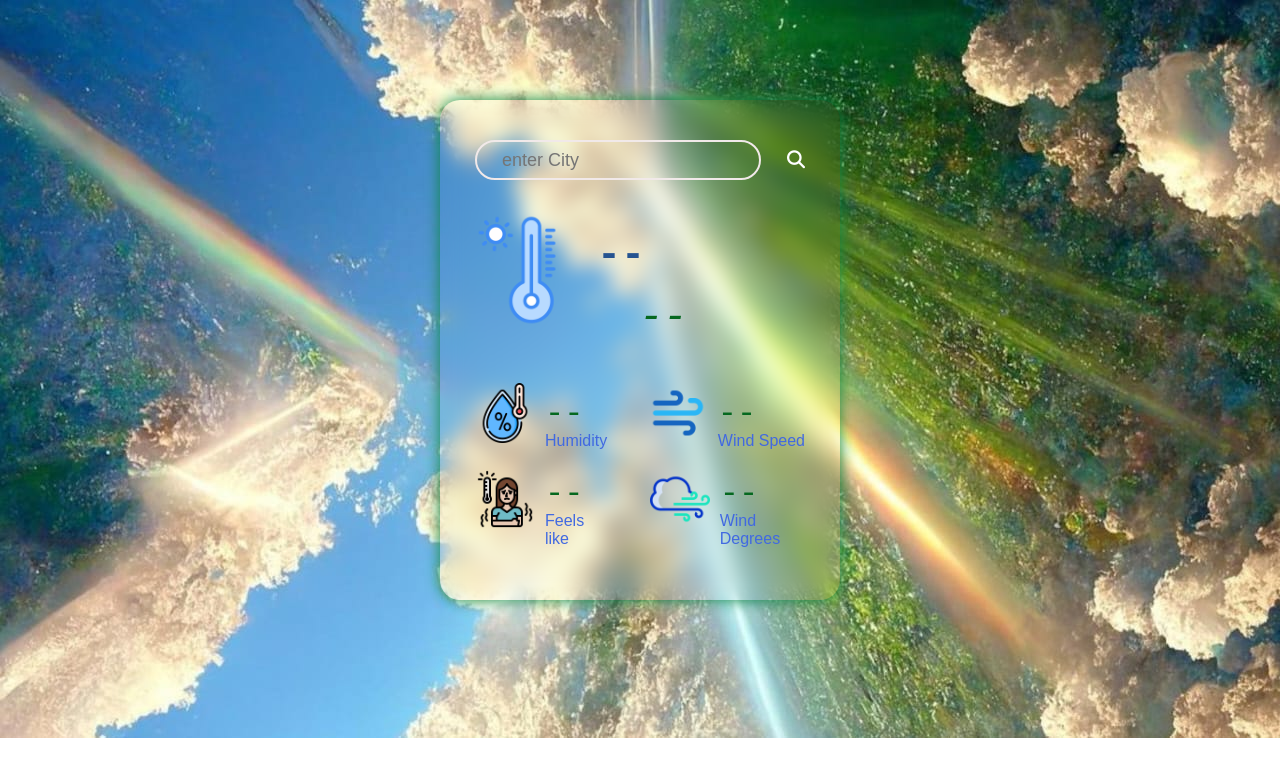
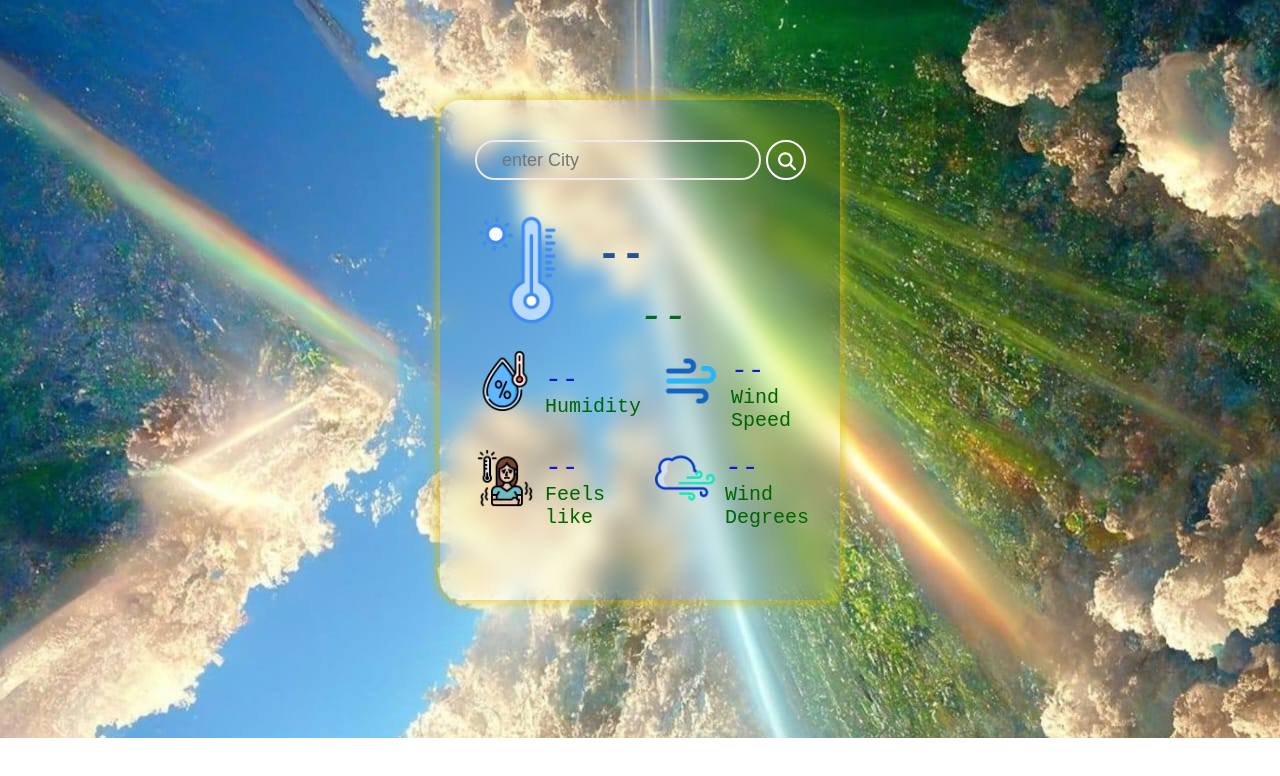
Before and after one commit to stutisinha1976/weather, a plain HTML site: page index.html in a window 1280 px wide. Drawn offline with Linux system fonts and the light colour scheme.

Commit message:
design changes

```diff
--- a/index.html
+++ b/index.html
@@ -27,14 +27,14 @@
                 <img src="humid.png">
                 <div>
                     <p class="humidity">--</p>
-                    <p>Humidity</p>
+                    <p class="tag">Humidity</p>
                 </div>
             </div>
             <div class="col" id="wind">
                 <img src="windy.png">
                 <div>
                     <p class="wind">--</p>
-                    <p>Wind Speed</p>
+                    <p class="tag">Wind Speed</p>
                 </div>
             </div>
         </div>
@@ -43,14 +43,14 @@
                 <img src="feelslike.png">
                 <div>
                     <p class="feels-like">--</p>
-                    <p>Feels like</p>
+                    <p class="tag">Feels like</p>
                 </div>
             </div>
             <div class="col" id="ws" >
                 <img src="windspeed.png">
                 <div>
                     <p class="wind-degree">--</p>
-                    <p>Wind Degrees</p>
+                    <p class="tag">Wind Degrees</p>
                 </div>
             </div>
         </div>
--- a/styles.css
+++ b/styles.css
@@ -22,14 +22,14 @@
     border-radius: 20px;
     padding: 40px 35px;
     text-align: center;
-    box-shadow: 0 0 15px rgb(11, 132, 69);
+    box-shadow: 0 0 15px rgb(212, 186, 18);
 }
 
 .card:hover {
     transition: 2s ease;
     opacity: 0.8;
-    background-color: rgb(102, 153, 214);
-    box-shadow: 10px 10px 20px rgb(208, 234, 8);
+    background-color: rgb(109, 169, 215);
+    box-shadow: 10px 10px 20px rgb(220, 126, 67);
 }
 
 .row2 {
@@ -48,7 +48,7 @@
     height: 40px;
     border-radius: 30px;
     width: 300px;
-    margin-right: 16px;
+    margin-right: 5px;
     font-size: 18px;
 }
 
@@ -64,12 +64,17 @@
     font-size: 18px;
     cursor: pointer;
     flex: 1;
+    margin-right: 100px;
+    border: 2px solid white;
 }
-
-/* .search button img {
-    object-fit: fill;
-    width: 100%;
-} */
+.search button:hover{
+    background-color: rgb(98, 196, 113);
+}
+.tag{
+    font-size:x-large;
+    font-family: monospace;
+    color:darkgreen;
+}
 
 .weather-icon {
     width: 120px;
@@ -115,7 +120,7 @@
     display: flex;
     justify-content: space-between;
     align-items: center;
-    margin-top: 80px;
+    margin-top: 40px;
 }
 
 .col {
@@ -137,13 +142,15 @@
 .wind,
 .feels-like,
 .wind-degree {
-    font-size: 32px;
+    font-size:28px;
     font-weight: 500;
     margin-top: -60px;
     font-family: monospace;
-    color: rgb(5, 104, 31);
+    color: rgb(19, 25, 202);
 }
-
+#wind{
+    margin-left:20px;
+}
 #ws {
     margin-left: 50px;
 }
```
